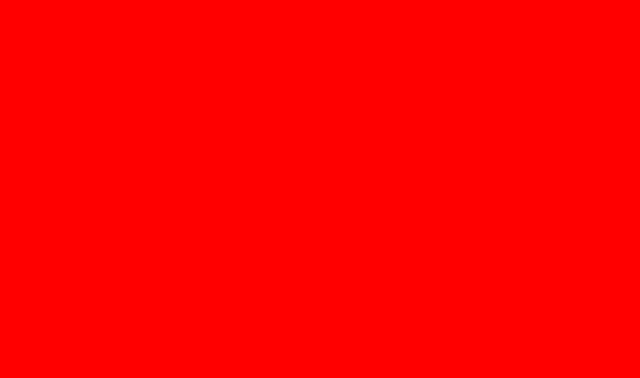
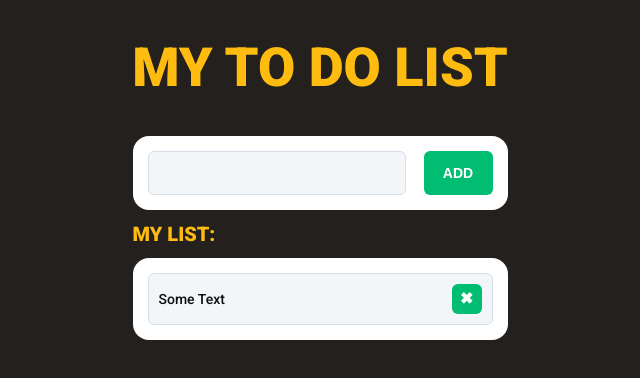
Before and after one commit to nflorijan/MyToDoList-HTML-CSS-JS, a website: page index.html in a window 1280 px wide. Shown: the whole page, without its empty margins (320-960 px from the left). Drawn offline with Linux system fonts and the light colour scheme.

Commit message:
Finishing styles for to do application

```diff
--- a/index.html
+++ b/index.html
@@ -3,10 +3,25 @@
 <head>
     <meta charset="UTF-8">
     <meta name="viewport" content="width=device-width, initial-scale=1.0">
+    <link rel="preconnect" href="https://fonts.gstatic.com">
+    <link href="https://fonts.googleapis.com/css2?family=Roboto:ital,wght@0,100;0,300;0,400;0,500;0,700;0,900;1,100;1,300;1,400;1,500;1,700;1,900&display=swap" rel="stylesheet">
     <link rel="stylesheet" href="./css/main.css">
     <title>My To Do List HTML/CSS/JS</title>
 </head>
 <body>
-
+    <h1 class="main-title">My To Do List</h1>
+    <div class="main-content">
+        <form class="add-item-form">
+            <input id="add-item-text" type="text" class="add-item-input">
+            <input id="add-item-button" type="button" value="Add" class="add-item-button">
+        </form>
+        <h3 class="add-item-list-title">My List:</h3>
+        <ul class="add-item-list">
+            <li class="add-item-list-item">
+                <span class="list-item-text">Some Text</span>
+                <a href="#" class="list-item-button">&#10006;</a>
+            </li>
+        </ul>
+    </div>
 </body>
 </html>
--- a/scss/base/_base.scss
+++ b/scss/base/_base.scss
@@ -4,6 +4,7 @@
 html, body {
     font-family: $font-main;
     height: 100%;
+	background-color: $black-01;
 }
 
 html {
@@ -19,8 +20,18 @@ html {
 
 body {
 	font-family: $font-main;
+	color: $black;
 }
 
 input {
 	border: none;
 }
+
+.main-title {
+    font-size: 5.4rem;
+    text-align: center;
+    text-transform: uppercase;
+	font-weight: 900;
+    color: $orange;
+	margin: 3rem 0;
+}
--- /dev/null
+++ b/scss/base/_layout.scss
@@ -0,0 +1,7 @@
+.main-content {
+    display: flex;
+    flex-direction: column;
+    max-width: 37.5rem;
+    width: 100%;
+    margin: 0 auto;
+}
--- /dev/null
+++ b/scss/components/_add-item-list-item.scss
@@ -0,0 +1,39 @@
+.add-item-list-item {
+    display: flex;
+    align-items: center;
+    justify-content: space-between;
+    font-size: 1.4rem;
+    line-height: 1.6rem;
+    font-weight: 500;
+    color: $black;
+    background-color: $gray-1;
+    border: 0.1rem solid $gray;
+    border-radius: 0.6rem;
+    padding: 1rem;
+    margin-bottom: 1rem;
+
+    &:last-child {
+        margin-bottom: 0;
+    }
+}
+
+.list-item-button {
+    display: flex;
+    justify-content: center;
+    align-items: center;
+    width: 3rem;
+    height: 3rem;
+    font-size: 1.6rem;
+    font-weight: 700;
+    background: $green;
+    border-color: $green;
+    border-radius: 0.6rem;
+    color: $white;
+    outline: none;
+    transition: all $dur $ease;
+
+    &:hover {
+        background-color: $green-01;
+        border-color: $green-01;
+    }
+}
--- /dev/null
+++ b/scss/components/_add-item-list.scss
@@ -0,0 +1,13 @@
+.add-item-list-title {
+    font-size: 2rem;
+    text-transform: uppercase;
+	font-weight: 900;
+    color: $orange;
+    margin: 1rem 0;
+}
+
+.add-item-list {
+    background-color: $white;
+    border-radius: 1.6rem;
+    padding: 1.5rem;
+}
--- /dev/null
+++ b/scss/components/_add-item.scss
@@ -0,0 +1,40 @@
+.add-item-form {
+    display: flex;
+    justify-content: space-between;
+    background-color: $white;
+    padding: 1.5rem;
+    border-radius: 1.6rem;
+}
+
+.add-item-input {
+    width: 75%;
+    height: 4.4rem;
+    font-size: 1.4rem;
+    line-height: 1.6rem;
+    font-weight: 500;
+    color: $black;
+    background-color: $gray-1;
+    border: 0.1rem solid $gray;
+    border-radius: 0.6rem;
+    padding: 0 1.5rem;
+}
+
+.add-item-button {
+    width: 20%;
+    min-height: 3.6rem;
+    font-size: 1.4rem;
+    font-weight: 700;
+    text-transform: uppercase;
+    margin: 0 0 0 1rem;
+    background: $green;
+    border-color: $green;
+    border-radius: 0.6rem;
+    color: $white;
+    outline: none;
+    transition: all $dur $ease;
+
+    &:hover {
+        background-color: $green-01;
+        border-color: $green-01;
+    }
+}
--- a/scss/config/_variables.scss
+++ b/scss/config/_variables.scss
@@ -2,11 +2,17 @@
 ## Variables
 --------------------------------------------------------------*/
 // Fonts
-$font-main: 'Roboto';
+$font-main: 'Roboto', sans-serif;
 
 // Colors
 $white: #fff;
-$black: #000;
+$black: #0c0c0c;
+$black-01: #23201e;
+$green: #00bd71;
+$green-01: #12c67a;
+$orange: #ffbc10;
+$gray: #d5dee7;
+$gray-1: #f2f6f9;
 
 // Transitions
 $dur: 350ms;
--- a/scss/main.scss
+++ b/scss/main.scss
@@ -8,3 +8,13 @@
 # Base
 --------------------------------------------------------------*/
 @import 'base/base';
+@import 'base/layout';
+
+
+/*--------------------------------------------------------------
+# Components
+--------------------------------------------------------------*/
+
+@import 'components/add-item';
+@import 'components/add-item-list';
+@import 'components/add-item-list-item';
```
Also changed, not shown: css/main.css.
